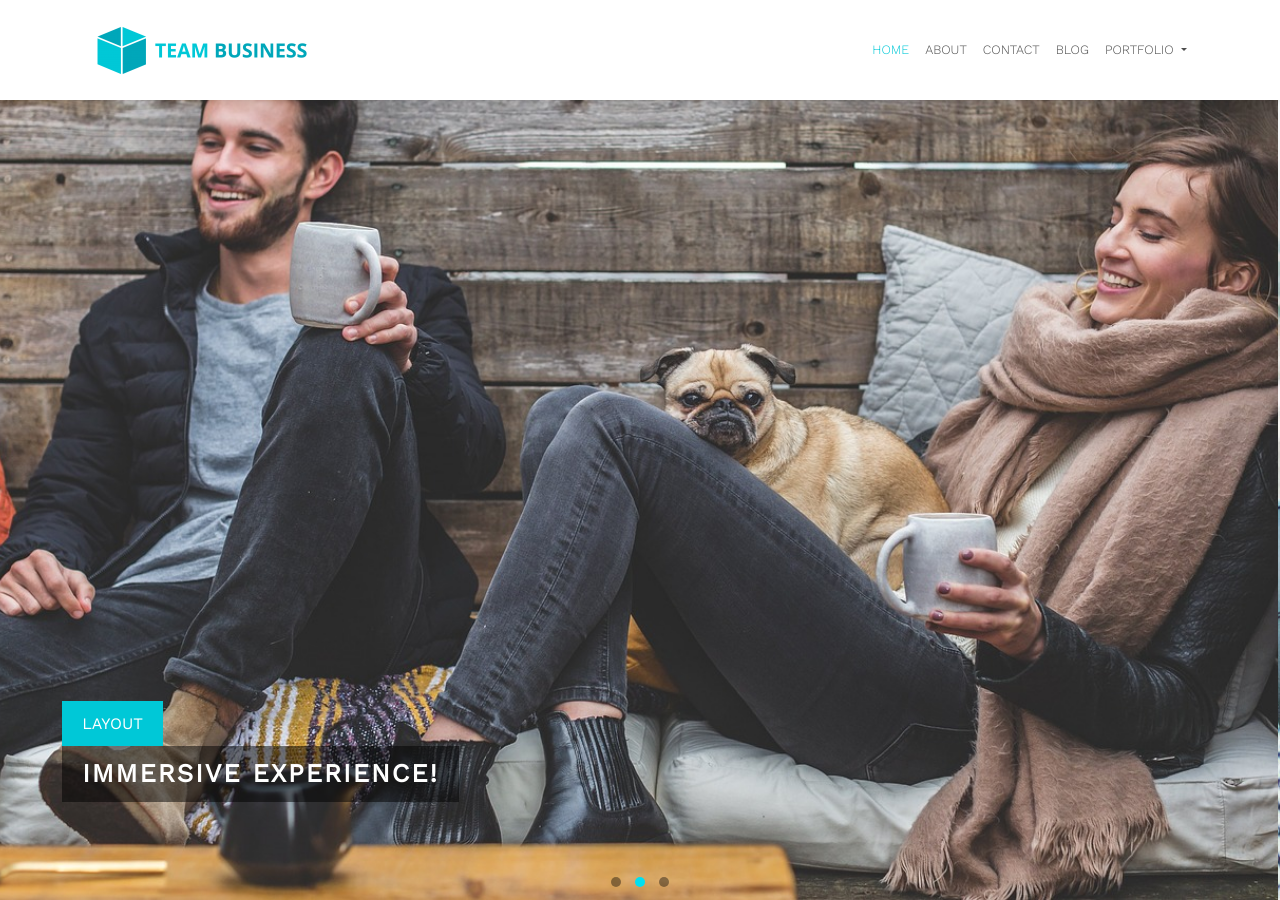
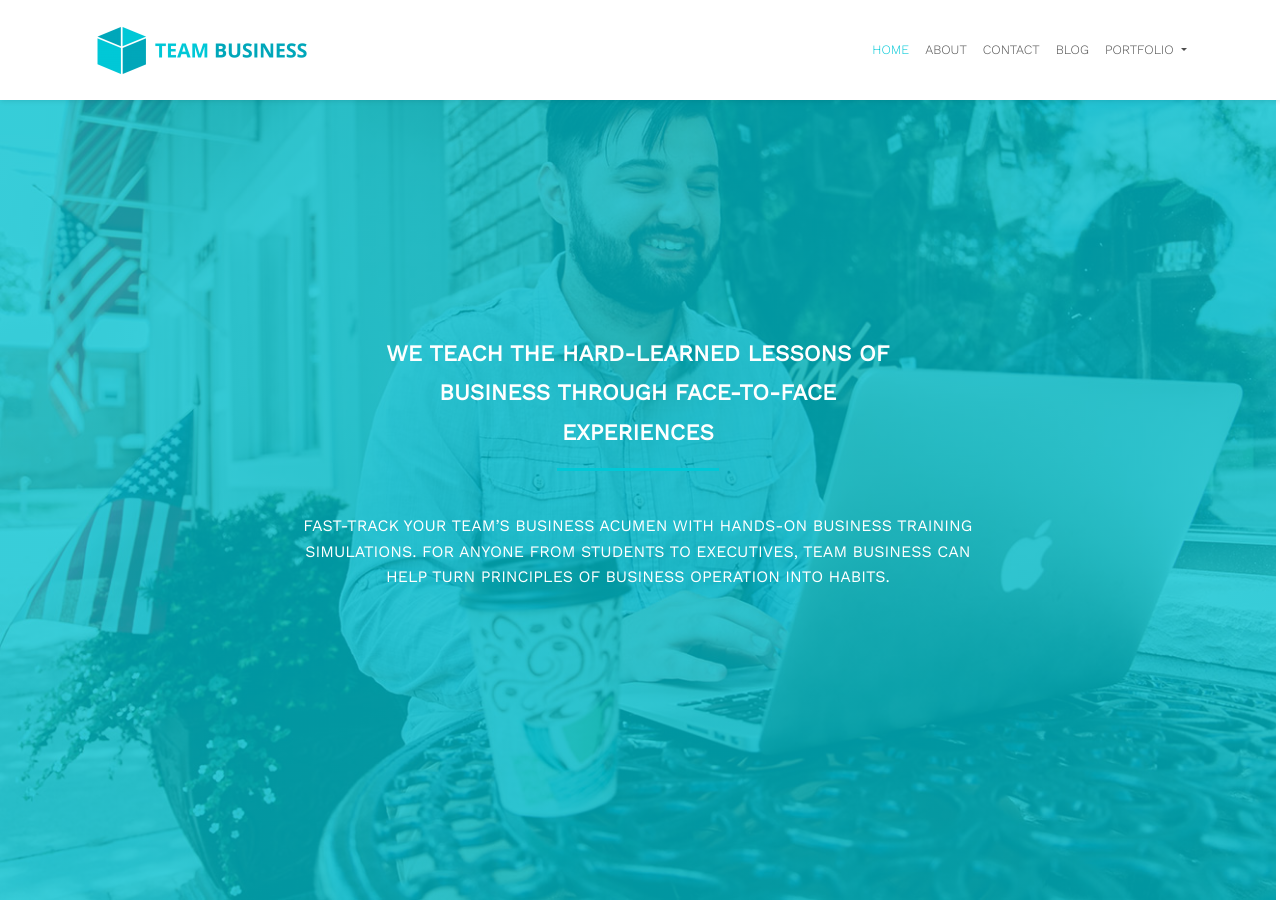
Before and after one commit to zac-heisey/team-business, a Jekyll site: the page built from index.html, in a window 1280 px wide and 900 px high. Built offline with Jekyll 4.4.1, drawn with Linux system fonts in a browser that asks for light colours; nearby versions of some CDN libraries.

Commit message:
work on customizing homepage

```diff
--- a/_includes/intro.html
+++ b/_includes/intro.html
@@ -2,14 +2,15 @@
 	<div class="">
 		<div class="owl-carousel owl-theme carousel-1">
 			<div class="item position-relative">
-				<div class="car-image" style="background-image: url(/assets/images/carousel/kaleidico-754495-unsplash.jpg)"></div>
+				<div class="car-image" style="background: linear-gradient(rgba(0,200,215,0.75), rgba(0,200,215,0.75)), url(/assets/images/carousel/kaleidico-754495-unsplash.jpg); background-size: cover;"></div>
 				<div class="text-container position-absolute">
-					<p>Fonts</p>
-					<h1>Awesome Typography!</h1>
+					<h2>We Teach the Hard-Learned Lessons of Business Through Face-to-Face Experiences</h2>
+					<p>Fast-track your team’s business acumen with hands-on business training simulations. For anyone from students to executives, Team Business can help turn principles of business operation into habits.
+					</p>
 				</div>
 			</div>
 
-			<div class="item">
+			<!-- <div class="item">
 				<div class="car-image" style="background-image: url(/assets/images/carousel/men-2425121_1280.jpg)"></div>
 				<div class="text-container position-absolute">
 					<p>Layout</p>
@@ -23,37 +24,7 @@
 					<p>Ease</p>
 					<h1>Customize as you like!</h1>
 				</div>
-			</div>
+			</div> -->
 		</div>
 	</div>
 </section>
-
-<!-- <section id="intro">
-	<div class="container rev">
-		<div class="owl-carousel owl-theme carousel-1">
-			<div class="item position-relative">
-				<div class="car-image" style="background-image: url(/assets/images/carousel/kaleidico-754495-unsplash.jpg)"></div>
-				<div class="text-container position-absolute">
-					<p>Fonts</p>
-					<h1>Awesome Typography!</h1>
-				</div>
-			</div>
-
-			<div class="item">
-				<div class="car-image" style="background-image: url(/assets/images/carousel/stefan-stefancik-297983-unsplash.jpg)"></div>
-				<div class="text-container position-absolute">
-					<p>Layout</p>
-					<h1>Immersive Experience!</h1>
-				</div>
-			</div>
-
-			<div class="item">
-				<div class="car-image" style="background-image: url(/assets/images/carousel/austin-distel-675050-unsplash.jpg)"></div>
-				<div class="text-container position-absolute">
-					<p>Ease</p>
-					<h1>Customize as you like!</h1>
-				</div>
-			</div>
-		</div>
-	</div>
-</section> -->
--- a/_layouts/default.html
+++ b/_layouts/default.html
@@ -125,7 +125,8 @@
 				1000: {
 					items: 1
 				}
-			}
+			},
+			mouseDrag: false // added to disable dragging on homepage hero
 		});
 
 	</script>
--- a/assets/css/_sass/_custom.scss
+++ b/assets/css/_sass/_custom.scss
@@ -15,6 +15,26 @@ h2:after {
   border-bottom: 3px solid #00C8D7;
   width: 30%;
   margin: 1rem auto;
+}
+
+/* Homepage Intro Styles */
+
+#intro {
+
+  .text-container {
+    width: 720px;
+    bottom: 50%;
+    margin-bottom: -150px;
+    left: 50%;
+    margin-left: -360px;
+  }
+
+  h2, p {
+    color: #fff;
+    background: none;
+    text-align: center;
+  }
+
 }
 
 
@@ -91,4 +111,32 @@ hr.divider {
     font-size: 1rem;
   }
 
+  #intro {
+
+    .text-container {
+      width: 500px;
+      margin-bottom: -175px;
+      margin-left: -250px;
+    }
+
+  }
+
 }
+
+@include media-query($on-palm) {
+
+  .owl-carousel.carousel-1 .item {
+    height: 50vh;
+  }
+
+  #intro {
+
+    .text-container {
+      width: 320px;
+      margin-bottom: -160px;
+      margin-left: -160px;
+    }
+
+  }
+
+}
```
Also changed, not shown: other parts of _layouts/default.html (+1 -1 lines).
